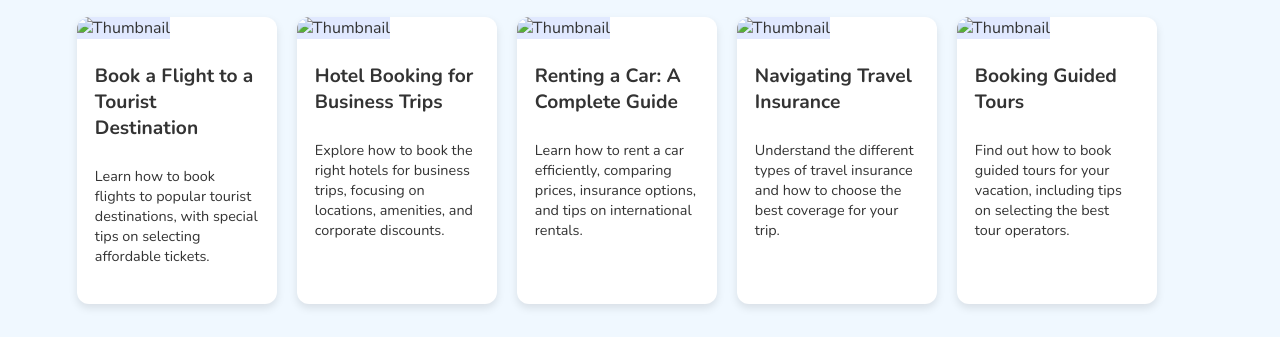
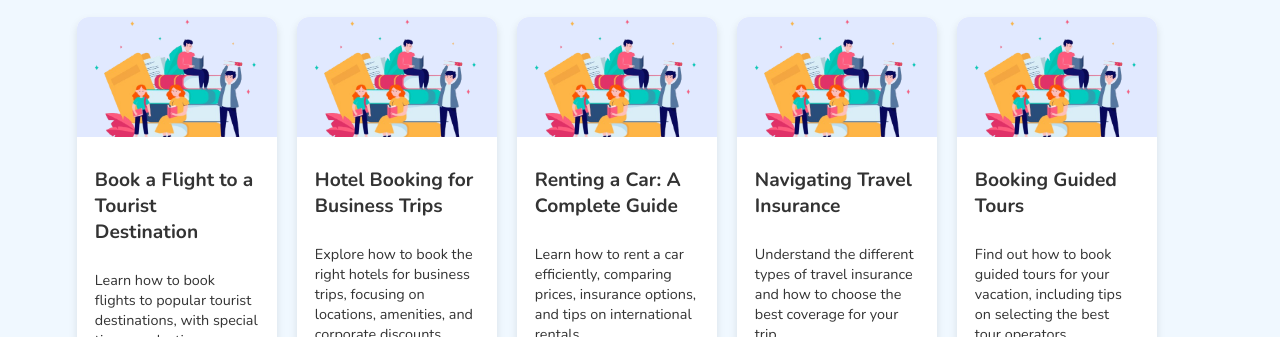
Before and after one commit to jasonjahja/LinguaLab_Web, a plain HTML site: page home.html in a window 1280 px wide. Shown: the part 786-1123 px from the top of the page. Drawn offline with nearby package versions, Linux system fonts and the light colour scheme.

Commit message:
gajadi foto error

```diff
--- a/script.js
+++ b/script.js
@@ -121,31 +121,31 @@ function confirmSelection() {
 
 const courses = [
     {
-        thumbnail: 'photo1.png',
+        thumbnail: 'assets/8609147_5836-removebg-preview.png',
         title: 'Book a Flight to a Tourist Destination',
         description: 'Learn how to book flights to popular tourist destinations, with special tips on selecting affordable tickets.',
         link: 'course.html'
     },
     {
-        thumbnail: 'photo1.png',
+        thumbnail: 'assets/8609147_5836-removebg-preview.png',
         title: 'Hotel Booking for Business Trips',
         description: 'Explore how to book the right hotels for business trips, focusing on locations, amenities, and corporate discounts.',
         link: 'course.html'
     },
     {
-        thumbnail: 'photo1.png',
+        thumbnail: 'assets/8609147_5836-removebg-preview.png',
         title: 'Renting a Car: A Complete Guide',
         description: 'Learn how to rent a car efficiently, comparing prices, insurance options, and tips on international rentals.',
         link: 'course.html'
     },
     {
-        thumbnail: 'photo1.png',
+        thumbnail: 'assets/8609147_5836-removebg-preview.png',
         title: 'Navigating Travel Insurance',
         description: 'Understand the different types of travel insurance and how to choose the best coverage for your trip.',
         link: 'course.html'
     },
     {
-        thumbnail: 'photo1.png',
+        thumbnail: 'assets/8609147_5836-removebg-preview.png',
         title: 'Booking Guided Tours',
         description: 'Find out how to book guided tours for your vacation, including tips on selecting the best tour operators.',
         link: 'course.html'
```
Also changed, not shown: index.html (+4 -4 lines), word.html (+3 -3 lines), assets/4672585_2471838-removebg-preview.png (renamed from assets/photo1.png), assets/4672600_2466249-removebg-preview.png (renamed from assets/photo3.png), assets/8609147_5836-removebg-preview.png (renamed from assets/photo2.png).
